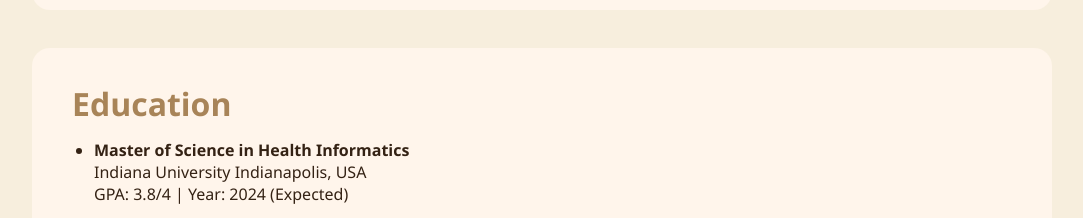
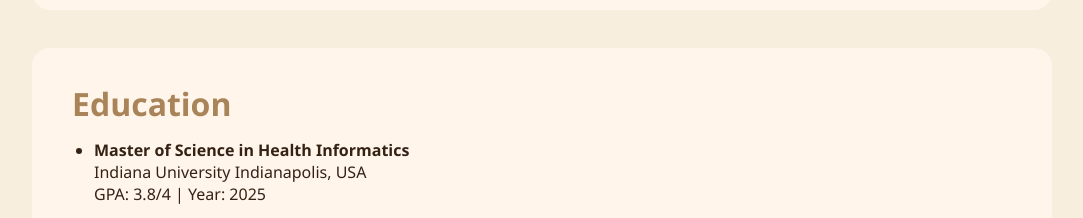
Before and after one commit to Sahrashfatima/SahrashFatima_Portfolio, a plain HTML site: page index.html in a window 1280 px wide. Shown: the part 1220-1438 px from the top of the page, without its empty margins (98-1181 px from the left). Drawn offline with Linux system fonts and the light colour scheme.

Commit message:
index.html

```diff
--- a/index.html
+++ b/index.html
@@ -104,7 +104,7 @@
       <li>
         <strong>Master of Science in Health Informatics</strong><br>
         Indiana University Indianapolis, USA <br>
-        GPA: 3.8/4 | Year: 2024 (Expected)
+        GPA: 3.8/4 | Year: 2025
       </li>
       <li>
         <strong>Doctor of Pharmacy</strong><br>
```
